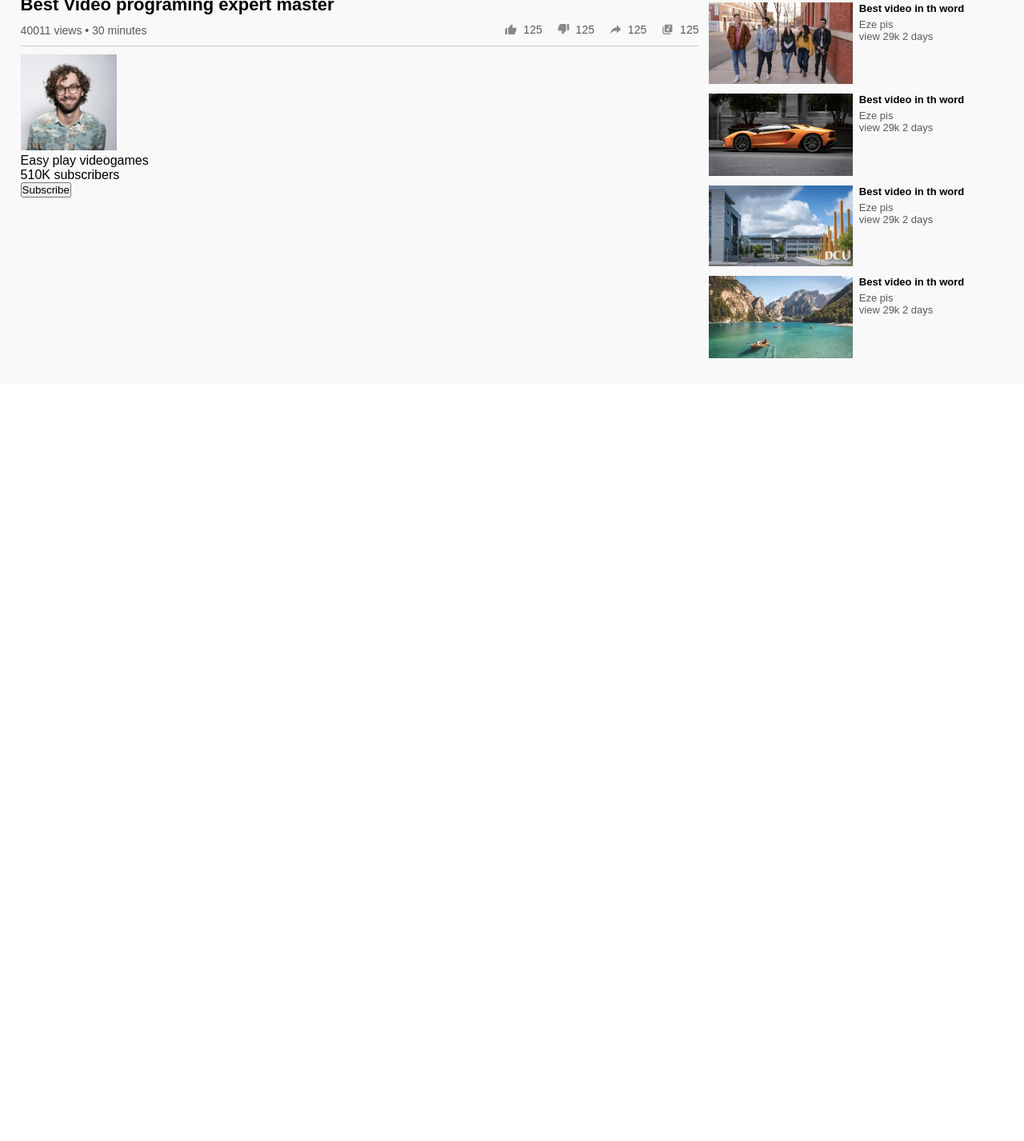
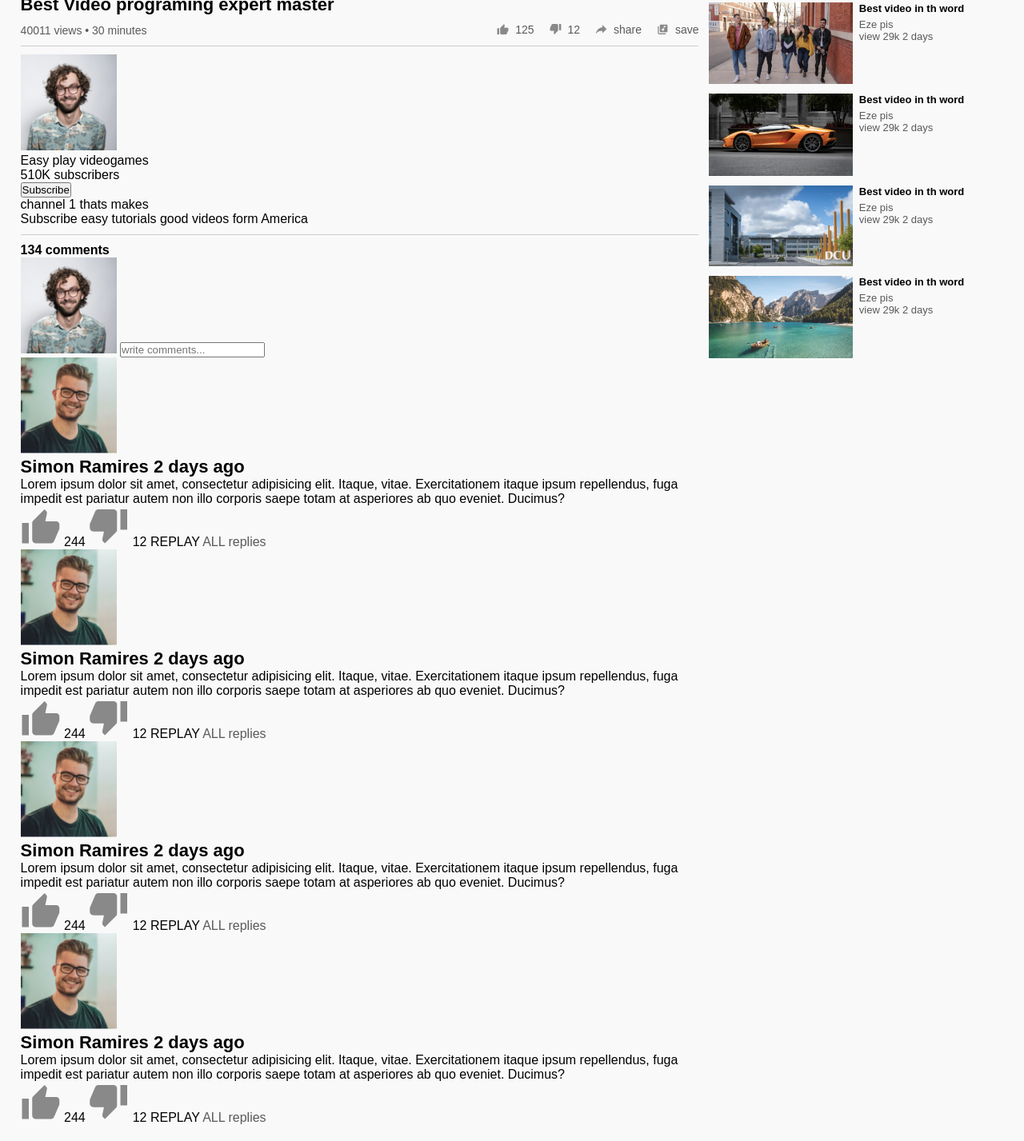
Before and after one commit to YaelCano/VVTub, a plain HTML site: page play-video.html in a window 1280 px wide. Shown: the part 528-1955 px from the top of the page at 80% size. Before the commit the page ends 1008 px from the top, so only its background shows below. Drawn offline with Linux system fonts and the light colour scheme.

Commit message:
feat :sparkles: creacion y edicion del vid-descrip

```diff
--- a/play-video.html
+++ b/play-video.html
@@ -44,9 +44,9 @@
                 <p>40011 views &bull; 30 minutes</p>
                 <div>
                     <a href=""><img src="images/like.png">125</a>
-                    <a href=""><img src="images/dislike.png">125</a>
-                    <a href=""><img src="images/share.png">125</a>
-                    <a href=""><img src="images/save.png">125</a>
+                    <a href=""><img src="images/dislike.png">12</a>
+                    <a href=""><img src="images/share.png">share</a>
+                    <a href=""><img src="images/save.png">save</a>
 
                 </div>
             </div>
@@ -59,6 +59,94 @@
                 </div>
                 <BUtton type="button">Subscribe</BUtton>
             </div>
+            <div class="vid-description">
+                <p>channel 1 thats makes </p>
+                <p>Subscribe easy tutorials good videos form  America</p>
+                <hr>
+                <h4>134 comments</h4>
+
+                <div class="add-comment">
+                    <img src="images/Jack.png" alt="perfil">
+                    <input type="text" placeholder="write comments...">
+                </div>
+                <div class="old-comment">
+                    <img src="images/simon.png" alt="img-comment">
+                    <div>
+                        <h3>Simon Ramires <span>2 days ago</span></h3>
+                        <p>Lorem ipsum dolor sit amet, consectetur adipisicing elit. Itaque, vitae. Exercitationem itaque ipsum repellendus, fuga impedit est pariatur autem non illo corporis saepe totam at asperiores ab quo eveniet. Ducimus?</p>
+                        <div class="acomment-action">
+                            <img src="images/like.png">
+                            <span>244</span>
+                            <img src="images/dislike.png">
+                            <span>12</span>
+                            <span>REPLAY</span>
+                            <a href="">ALL replies  </a>
+                        </div>
+
+
+                    </div>
+                </div>
+                <div class="old-comment">
+                    <img src="images/simon.png" alt="img-comment">
+                    <div>
+                        <h3>Simon Ramires <span>2 days ago</span></h3>
+                        <p>Lorem ipsum dolor sit amet, consectetur adipisicing elit. Itaque, vitae. Exercitationem itaque ipsum repellendus, fuga impedit est pariatur autem non illo corporis saepe totam at asperiores ab quo eveniet. Ducimus?</p>
+                        <div class="acomment-action">
+                            <img src="images/like.png">
+                            <span>244</span>
+                            <img src="images/dislike.png">
+                            <span>12</span>
+                            <span>REPLAY</span>
+                            <a href="">ALL replies  </a>
+                        </div>
+
+
+                    </div>
+                </div>
+                <div class="old-comment">
+                    <img src="images/simon.png" alt="img-comment">
+                    <div>
+                        <h3>Simon Ramires <span>2 days ago</span></h3>
+                        <p>Lorem ipsum dolor sit amet, consectetur adipisicing elit. Itaque, vitae. Exercitationem itaque ipsum repellendus, fuga impedit est pariatur autem non illo corporis saepe totam at asperiores ab quo eveniet. Ducimus?</p>
+                        <div class="acomment-action">
+                            <img src="images/like.png">
+                            <span>244</span>
+                            <img src="images/dislike.png">
+                            <span>12</span>
+                            <span>REPLAY</span>
+                            <a href="">ALL replies  </a>
+                        </div>
+
+
+                    </div>
+                </div>
+                <div class="old-comment">
+                    <img src="images/simon.png" alt="img-comment">
+                    <div>
+                        <h3>Simon Ramires <span>2 days ago</span></h3>
+                        <p>Lorem ipsum dolor sit amet, consectetur adipisicing elit. Itaque, vitae. Exercitationem itaque ipsum repellendus, fuga impedit est pariatur autem non illo corporis saepe totam at asperiores ab quo eveniet. Ducimus?</p>
+                        <div class="acomment-action">
+                            <img src="images/like.png">
+                            <span>244</span>
+                            <img src="images/dislike.png">
+                            <span>12</span>
+                            <span>REPLAY</span>
+                            <a href="">ALL replies  </a>
+                        </div>
+
+
+                    </div>
+                </div>
+
+
+
+
+
+            </div>
+
+
+
+
         </div>
         <div class="rigth-sidebar">
 
```
